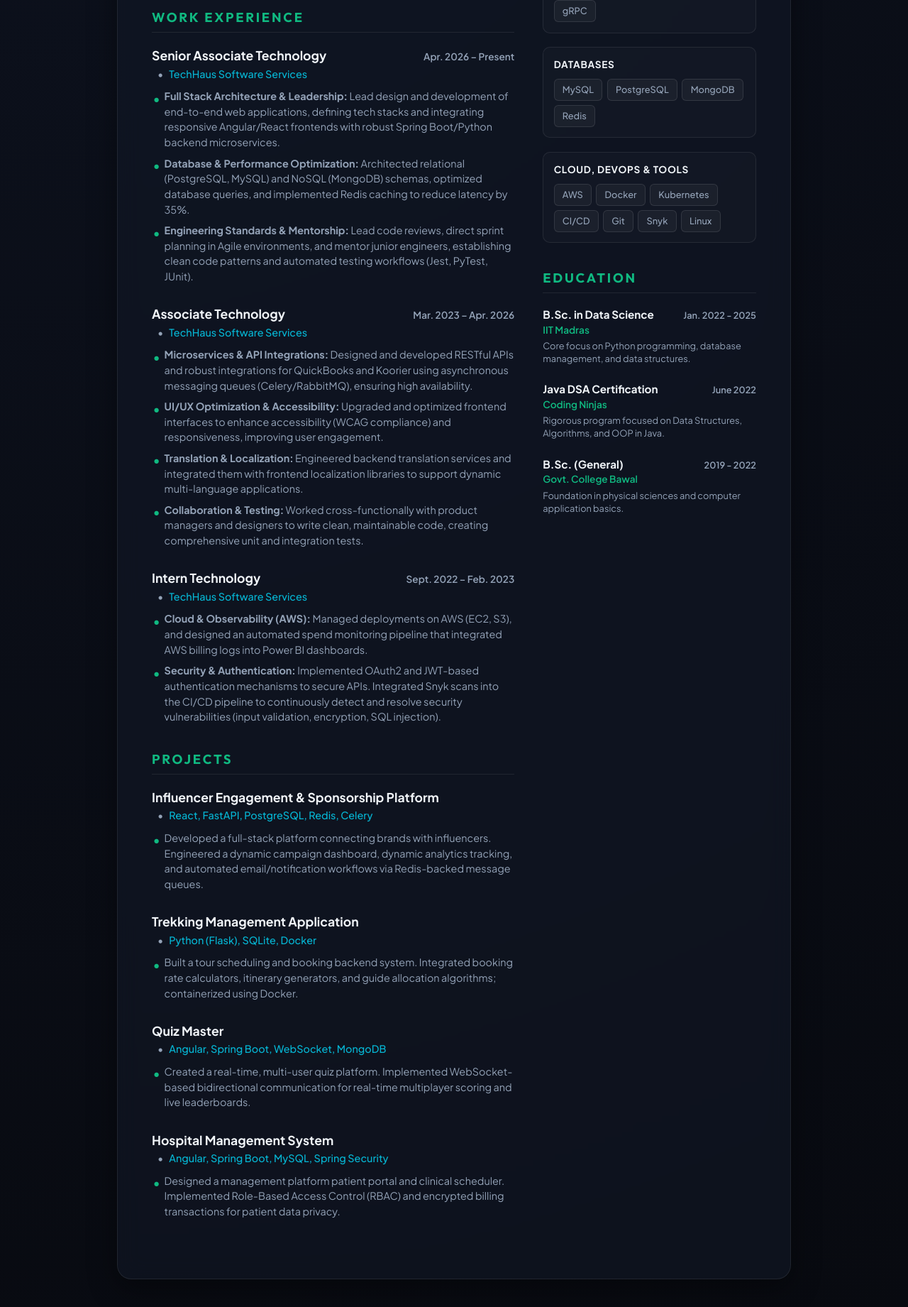
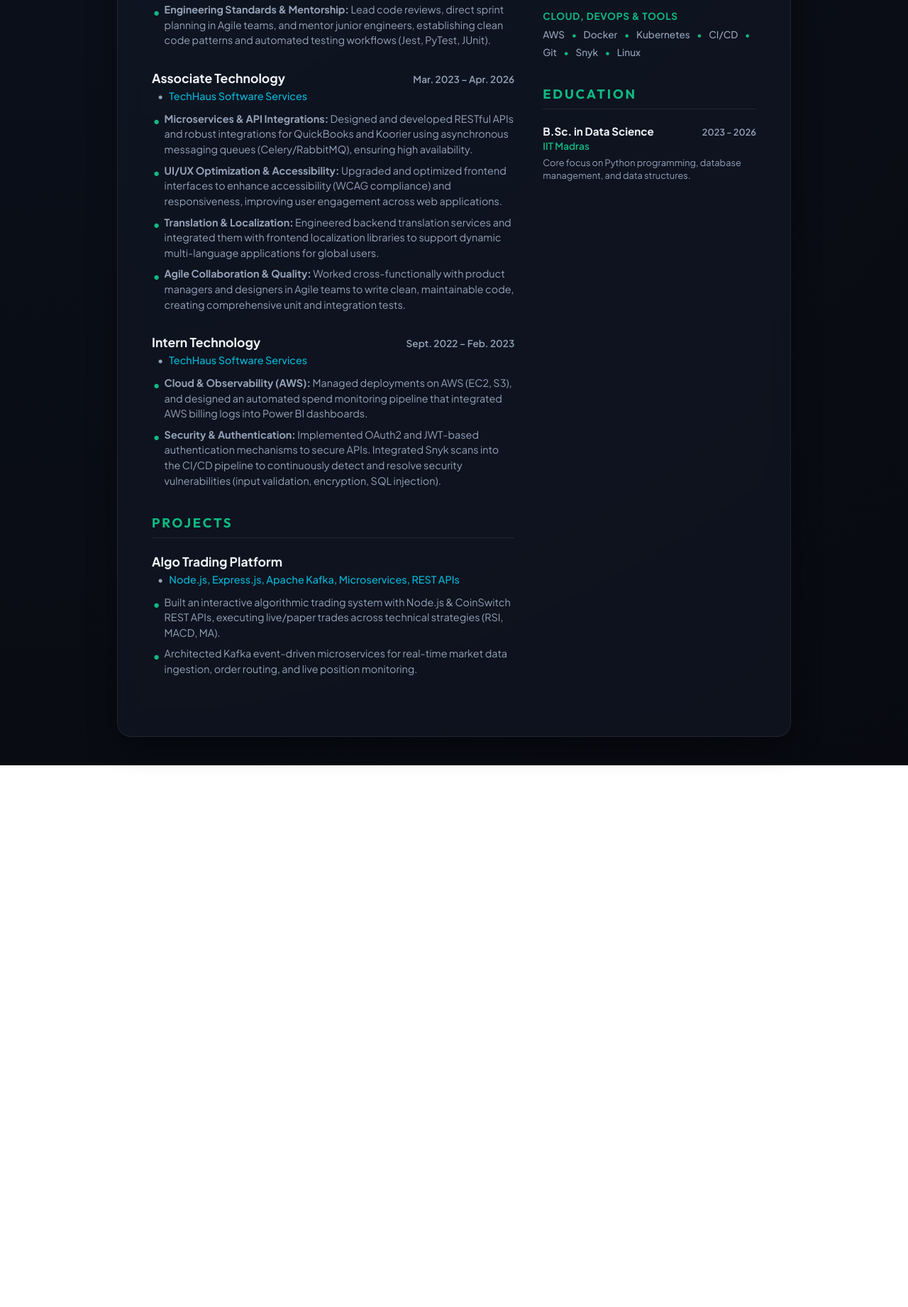
Before and after one commit to Vaibhav-ui-lab/Vaibhav-ui-lab.github.io, a plain HTML site: page index.html in a window 1280 px wide. Shown: the part 745-2586 px from the top of the page at 71% size. After the commit the page ends 1823 px from the top, so only its background shows below. Drawn offline with Linux system fonts and the light colour scheme.

Commit message:
Changed email id and removed section for making it single page.

```diff
--- a/index.html
+++ b/index.html
@@ -48,9 +48,9 @@
                 </div>
                 <div class="contact-item">
                     <svg class="icon" xmlns="http://www.w3.org/2000/svg" viewBox="0 0 24 24" fill="none" stroke="currentColor" stroke-width="2" stroke-linecap="round" stroke-linejoin="round"><path d="M4 4h16c1.1 0 2 .9 2 2v12c0 1.1-.9 2-2 2H4c-1.1 0-2-.9-2-2V6c0-1.1.9-2 2-2z"></path><polyline points="22,6 12,13 2,6"></polyline></svg>
-                    <a href="mailto:nnrvj@gmail.com">nnrvj@gmail.com</a>
+                    <a href="mailto:vaibhavjangid96@gmail.com">vaibhavjangid96@gmail.com</a>
                 </div>
-                <div class="contact-item screening-only">
+                <div class="contact-item">
                     <svg class="icon" xmlns="http://www.w3.org/2000/svg" viewBox="0 0 24 24" fill="none" stroke="currentColor" stroke-width="2" stroke-linecap="round" stroke-linejoin="round"><path d="M16 8a6 6 0 0 1 6 6v7h-4v-7a2 2 0 0 0-2-2 2 2 0 0 0-2 2v7h-4v-7a6 6 0 0 1 6-6z"></path><rect x="2" y="9" width="4" height="12"></rect><circle cx="4" cy="4" r="2"></circle></svg>
                     <a href="https://www.linkedin.com/in/vaibhav-jangid-825158242/" target="_blank" rel="noopener noreferrer">linkedin.com/in/vaibhav-jangid-825158242/</a>
                 </div>
@@ -60,20 +60,11 @@
         <div class="resume-grid">
             <!-- Main Content Area -->
             <main class="grid-main">
-                <!-- About Me -->
-                <section class="section" id="about">
-                    <h2 class="section-title">ABOUT ME</h2>
-                    <p class="about-text">
-                        Versatile and detail-oriented Full Stack Developer with nearly 4 years of experience building, maintaining, and scaling dynamic web applications across the entire software development lifecycle (SDLC). Proficient in crafting responsive, user-friendly frontend interfaces using Angular and React, and developing robust, high-performance backend services using Java (Spring Boot), Python (FastAPI/Django), and Node.js. Experienced in database modeling (SQL & NoSQL), containerization (Docker), and cloud environments (AWS). Strong collaborator with a proven track record of working in Agile teams, taking full ownership of features from initial planning to cloud deployment.
-                    </p>
-                </section>
-
                 <!-- Work Experience -->
                 <section class="section" id="experience">
                     <h2 class="section-title">WORK EXPERIENCE</h2>
 
                     <div class="timeline">
-                        <!-- Job 1 -->
                         <!-- Job 1: Senior Associate Technology -->
                         <article class="timeline-item">
                             <div class="timeline-header">
@@ -84,13 +75,13 @@
                                 <span class="job-date">Apr. 2026 – Present</span>
                             </div>
                             <ul class="job-bullets">
-                                <li><strong>Full Stack Architecture & Leadership:</strong> Lead design and development of end-to-end web applications, defining tech stacks and integrating responsive Angular/React frontends with robust Spring Boot/Python backend microservices.</li>
-                                <li><strong>Database & Performance Optimization:</strong> Architected relational (PostgreSQL, MySQL) and NoSQL (MongoDB) schemas, optimized database queries, and implemented Redis caching to reduce latency by 35%.</li>
-                                <li><strong>Engineering Standards & Mentorship:</strong> Lead code reviews, direct sprint planning in Agile environments, and mentor junior engineers, establishing clean code patterns and automated testing workflows (Jest, PyTest, JUnit).</li>
+                                <li><strong>Full Stack Architecture & Leadership:</strong> Lead end-to-end SDLC design and development of scalable web applications, taking full feature ownership from planning to cloud deployment (AWS/Docker). Integrate responsive Angular/React frontends with high-performance Spring Boot, Python (FastAPI/Django), and Node.js backend microservices.</li>
+                                <li><strong>Database & Performance Optimization:</strong> Architect relational (PostgreSQL, MySQL) and NoSQL (MongoDB) schemas, optimize database queries, and implement Redis caching to reduce latency by 35%.</li>
+                                <li><strong>Engineering Standards & Mentorship:</strong> Lead code reviews, direct sprint planning in Agile teams, and mentor junior engineers, establishing clean code patterns and automated testing workflows (Jest, PyTest, JUnit).</li>
                             </ul>
                         </article>
 
-                        <!-- Job 2: Technical Associate -->
+                        <!-- Job 2: Associate Technology -->
                         <article class="timeline-item">
                             <div class="timeline-header">
                                 <div class="job-meta">
@@ -101,9 +92,9 @@
                             </div>
                             <ul class="job-bullets">
                                 <li><strong>Microservices & API Integrations:</strong> Designed and developed RESTful APIs and robust integrations for QuickBooks and Koorier using asynchronous messaging queues (Celery/RabbitMQ), ensuring high availability.</li>
-                                <li><strong>UI/UX Optimization & Accessibility:</strong> Upgraded and optimized frontend interfaces to enhance accessibility (WCAG compliance) and responsiveness, improving user engagement.</li>
-                                <li><strong>Translation & Localization:</strong> Engineered backend translation services and integrated them with frontend localization libraries to support dynamic multi-language applications.</li>
-                                <li><strong>Collaboration & Testing:</strong> Worked cross-functionally with product managers and designers to write clean, maintainable code, creating comprehensive unit and integration tests.</li>
+                                <li><strong>UI/UX Optimization & Accessibility:</strong> Upgraded and optimized frontend interfaces to enhance accessibility (WCAG compliance) and responsiveness, improving user engagement across web applications.</li>
+                                <li><strong>Translation & Localization:</strong> Engineered backend translation services and integrated them with frontend localization libraries to support dynamic multi-language applications for global users.</li>
+                                <li><strong>Agile Collaboration & Quality:</strong> Worked cross-functionally with product managers and designers in Agile teams to write clean, maintainable code, creating comprehensive unit and integration tests.</li>
                             </ul>
                         </article>
 
@@ -131,51 +122,13 @@
                         <article class="timeline-item">
                             <div class="timeline-header">
                                 <div class="job-meta">
-                                    <h3 class="job-role">Influencer Engagement & Sponsorship Platform</h3>
-                                    <span class="company-name">React, FastAPI, PostgreSQL, Redis, Celery</span>
+                                    <h3 class="job-role">Algo Trading Platform</h3>
+                                    <span class="company-name">Node.js, Express.js, Apache Kafka, Microservices, REST APIs</span>
                                 </div>
                             </div>
                             <ul class="job-bullets">
-                                <li>Developed a full-stack platform connecting brands with influencers. Engineered a dynamic campaign dashboard, dynamic analytics tracking, and automated email/notification workflows via Redis-backed message queues.</li>
-                            </ul>
-                        </article>
-
-                        <!-- Project 2 -->
-                        <article class="timeline-item">
-                            <div class="timeline-header">
-                                <div class="job-meta">
-                                    <h3 class="job-role">Trekking Management Application</h3>
-                                    <span class="company-name">Python (Flask), SQLite, Docker</span>
-                                </div>
-                            </div>
-                            <ul class="job-bullets">
-                                <li>Built a tour scheduling and booking backend system. Integrated booking rate calculators, itinerary generators, and guide allocation algorithms; containerized using Docker.</li>
-                            </ul>
-                        </article>
-
-                        <!-- Project 3 -->
-                        <article class="timeline-item">
-                            <div class="timeline-header">
-                                <div class="job-meta">
-                                    <h3 class="job-role">Quiz Master</h3>
-                                    <span class="company-name">Angular, Spring Boot, WebSocket, MongoDB</span>
-                                </div>
-                            </div>
-                            <ul class="job-bullets">
-                                <li>Created a real-time, multi-user quiz platform. Implemented WebSocket-based bidirectional communication for real-time multiplayer scoring and live leaderboards.</li>
-                            </ul>
-                        </article>
-
-                        <!-- Project 4 -->
-                        <article class="timeline-item">
-                            <div class="timeline-header">
-                                <div class="job-meta">
-                                    <h3 class="job-role">Hospital Management System</h3>
-                                    <span class="company-name">Angular, Spring Boot, MySQL, Spring Security</span>
-                                </div>
-                            </div>
-                            <ul class="job-bullets">
-                                <li>Designed a management platform patient portal and clinical scheduler. Implemented Role-Based Access Control (RBAC) and encrypted billing transactions for patient data privacy.</li>
+                                <li>Built an interactive algorithmic trading system with Node.js & CoinSwitch REST APIs, executing live/paper trades across technical strategies (RSI, MACD, MA).</li>
+                                <li>Architected Kafka event-driven microservices for real-time market data ingestion, order routing, and live position monitoring.</li>
                             </ul>
                         </article>
                     </div>
@@ -204,7 +157,9 @@
                                 <span class="skill-badge core">Spring Boot</span>
                                 <span class="skill-badge core">Node.js</span>
                                 <span class="skill-badge">FastAPI / Django</span>
+                                <span class="skill-badge core">Microservices</span>
                                 <span class="skill-badge core">RESTful APIs</span>
+                                <span class="skill-badge core">Apache Kafka</span>
                                 <span class="skill-badge">gRPC</span>
                             </div>
                         </div>
@@ -239,29 +194,14 @@
                         <div class="education-item">
                             <div class="edu-header">
                                 <h3 class="edu-degree">B.Sc. in Data Science</h3>
-                                <span class="edu-date">Jan. 2022 - 2025</span>
+                                <span class="edu-date">2023 - 2026</span>
                             </div>
                             <p class="edu-school">IIT Madras</p>
                             <p class="edu-description">Core focus on Python programming, database management, and data structures.</p>
                         </div>
 
-                        <div class="education-item">
-                            <div class="edu-header">
-                                <h3 class="edu-degree">Java DSA Certification</h3>
-                                <span class="edu-date">June 2022</span>
-                            </div>
-                            <p class="edu-school">Coding Ninjas</p>
-                            <p class="edu-description">Rigorous program focused on Data Structures, Algorithms, and OOP in Java.</p>
-                        </div>
 
-                        <div class="education-item">
-                            <div class="edu-header">
-                                <h3 class="edu-degree">B.Sc. (General)</h3>
-                                <span class="edu-date">2019 - 2022</span>
-                            </div>
-                            <p class="edu-school">Govt. College Bawal</p>
-                            <p class="edu-description">Foundation in physical sciences and computer application basics.</p>
-                        </div>
+
                     </div>
                 </section>
             </aside>
--- a/styles.css
+++ b/styles.css
@@ -304,63 +304,71 @@
     top: -0.1rem;
 }
 
-/* Technical Skills Card Styling */
+/* Technical Skills Plain Text Styling (No Wrap-Around Boxes) */
 .skills-container {
     display: flex;
     flex-direction: column;
-    gap: 1.2rem;
+    gap: 0.9rem;
 }
 
 .skills-category {
-    background: rgba(255, 255, 255, 0.02);
-    border: 1px solid var(--border-color);
-    padding: 0.9rem;
-    border-radius: 10px;
-    transition: all 0.2s ease;
+    background: transparent;
+    border: none;
+    padding: 0;
+    border-radius: 0;
+    transition: none;
 }
 
 body.light-theme .skills-category {
-    background: rgba(0, 0, 0, 0.01);
+    background: transparent;
 }
 
 .skills-category:hover {
-    border-color: var(--accent-primary);
-    transform: translateY(-2px);
+    border-color: transparent;
+    transform: none;
 }
 
 .category-title {
     font-size: 0.85rem;
     font-weight: 700;
     text-transform: uppercase;
-    color: var(--text-primary);
-    margin-bottom: 0.6rem;
+    color: var(--accent-primary);
+    margin-bottom: 0.3rem;
     letter-spacing: 0.05em;
 }
 
 .skills-list {
     display: flex;
     flex-wrap: wrap;
-    gap: 0.4rem;
+    align-items: center;
+    gap: 0.3rem 0.6rem;
 }
 
 .skill-badge {
-    font-size: 0.8rem;
+    font-size: 0.85rem;
     font-weight: 500;
-    padding: 0.3rem 0.7rem;
-    border-radius: 6px;
-    background: var(--badge-bg);
-    border: 1px solid var(--badge-border);
+    padding: 0;
+    border-radius: 0;
+    background: transparent;
+    border: none;
     color: var(--text-muted);
-    transition: all 0.25s ease;
+    transition: color 0.2s ease;
 }
 
-/* Active Core highlights */
+.skill-badge:not(:last-child)::after {
+    content: "•";
+    color: var(--bullet-color);
+    margin-left: 0.6rem;
+    font-size: 0.8rem;
+}
+
+/* Active Core highlights without boxes */
 .skills-container.highlight-core .skill-badge.core {
-    background: var(--accent-gradient);
-    color: #ffffff;
+    background: transparent;
+    color: var(--accent-primary);
+    font-weight: 700;
     border-color: transparent;
-    font-weight: 600;
-    box-shadow: 0 4px 10px rgba(16, 185, 129, 0.2);
+    box-shadow: none;
 }
 
 /* Education Layout */
@@ -511,6 +519,11 @@
         color: #333 !important;
     }
 
+    .contact-item a {
+        color: #333 !important;
+        text-decoration: none !important;
+    }
+
     .contact-item svg.icon {
         color: #333 !important;
     }
@@ -584,9 +597,9 @@
         left: 0.1rem !important;
     }
 
-    /* Skills display (no badges with heavy fills, clean text tags instead) */
+    /* Skills display (clean text, no boxes/borders) */
     .skills-container {
-        gap: 0.6rem !important;
+        gap: 0.5rem !important;
     }
 
     .skills-category {
@@ -600,28 +613,34 @@
     }
 
     .category-title {
-        font-size: 7.5pt !important;
+        font-size: 7.8pt !important;
         color: #111 !important;
-        margin-bottom: 0.25rem !important;
+        margin-bottom: 0.15rem !important;
+        font-weight: 700 !important;
     }
 
     .skills-list {
-        gap: 0.3rem !important;
+        gap: 0.2rem 0.5rem !important;
     }
 
     .skill-badge {
         font-size: 7.5pt !important;
-        padding: 0.1rem 0.4rem !important;
-        background: #f1f5f9 !important;
-        border: 1px solid #cbd5e1 !important;
+        padding: 0 !important;
+        background: transparent !important;
+        border: none !important;
         color: #222222 !important;
-        border-radius: 4px !important;
+        border-radius: 0 !important;
     }
 
-    /* Print specific - highlight core tags even without JS trigger on print */
+    .skill-badge:not(:last-child)::after {
+        content: "•" !important;
+        color: #555 !important;
+        margin-left: 0.5rem !important;
+    }
+
     .skill-badge.core {
         font-weight: 700 !important;
-        border-color: #475569 !important;
+        border-color: transparent !important;
     }
 
     /* Education display */
```
Also changed, not shown: 1 other file.
